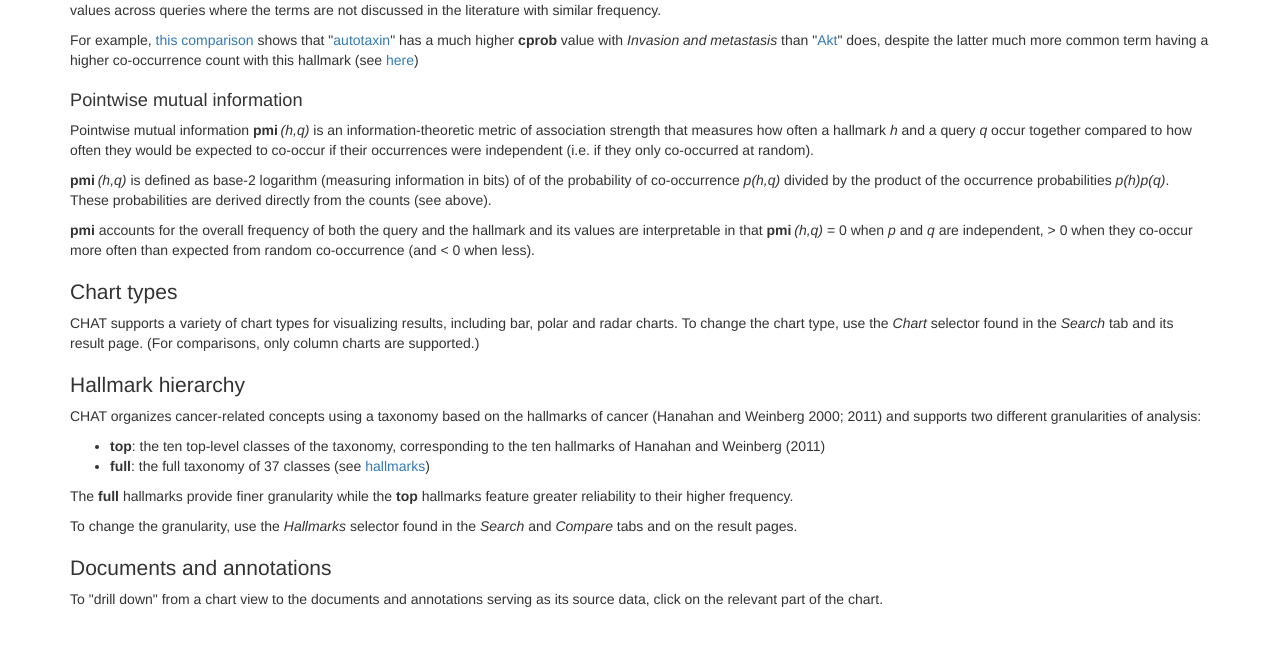
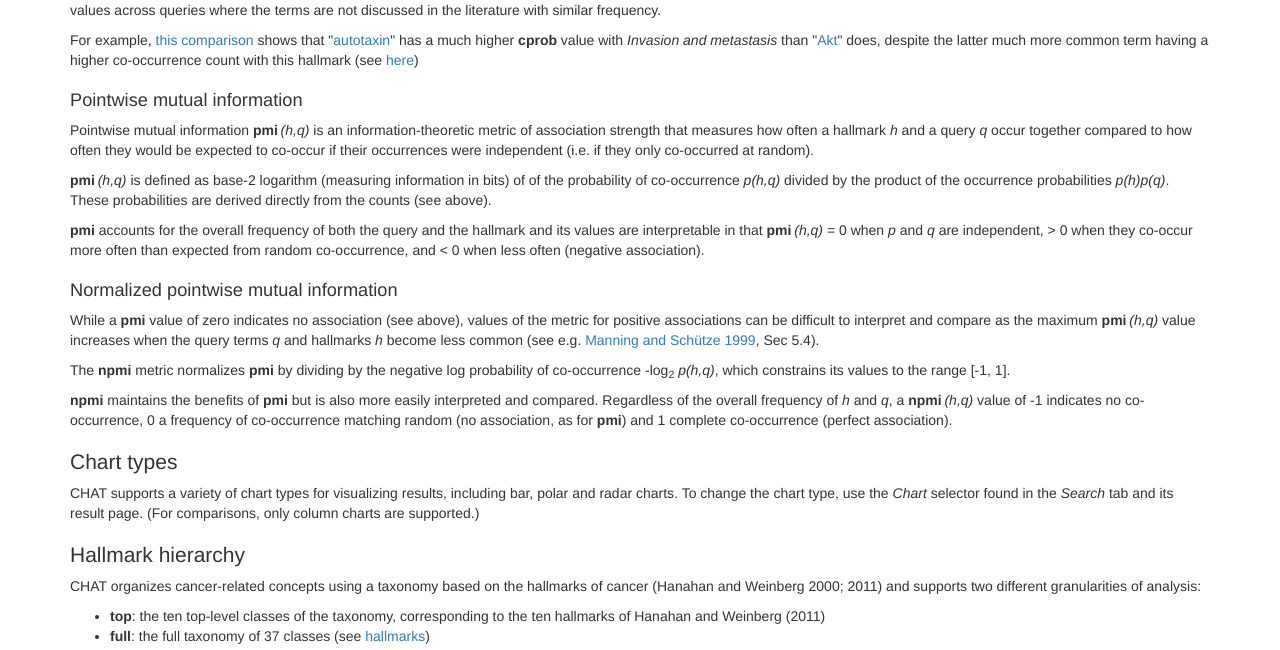
Before and after one commit to cambridgeltl/chat, a Flask app: page /help in a window 1280 px wide. Shown: the part 2438-3088 px from the top of the page. Run offline with Flask 2, Linux system fonts and the light colour scheme; parts of the project's set-up code (start-up, migrations or seed data) failed here and were passed over; some libraries are stand-ins or nearby versions.

Commit message:
Explanation for npmi (#3)

```diff
--- a/chat/templates/help.html
+++ b/chat/templates/help.html
@@ -167,7 +167,34 @@ counts (see above).
 the hallmark and its values are interpretable in that
 <b>pmi</b>&thinsp;<i>(h,q)</i> = 0 when <i>p</i> and <i>q</i> are
 independent, &gt; 0 when they co-occur more often than expected from
-random co-occurrence (and &lt; 0 when less).
+random co-occurrence, and &lt; 0 when less often (negative association).
+</p>
+
+<h3 id="normalized-pointwise-mutual-information">Normalized pointwise mutual information</h3>
+
+<p>
+While a <b>pmi</b> value of zero indicates no association (see above),
+values of the metric for positive associations can be difficult to
+interpret and compare as the maximum <b>pmi</b>&thinsp;<i>(h,q)</i>
+value increases when the query terms <i>q</i> and hallmarks <i>h</i>
+become less common (see e.g.
+<a href="https://nlp.stanford.edu/fsnlp/">Manning and Sch&uuml;tze 1999</a>,
+Sec 5.4).
+</p>
+
+<p>
+The <b>npmi</b> metric normalizes <b>pmi</b> by dividing by the negative
+log probability of co-occurrence -log<sub>2</sub>&nbsp;<i>p(h,q)</i>,
+which constrains its values to the range [-1, 1].
+</p>
+
+<p>
+<b>npmi</b> maintains the benefits of <b>pmi</b> but is also more easily
+interpreted and compared. Regardless of the overall frequency of
+<i>h</i> and <i>q</i>, a <b>npmi</b>&thinsp;<i>(h,q)</i> value of -1
+indicates no co-occurrence, 0 a frequency of co-occurrence matching
+random (no association, as for <b>pmi</b>) and 1 complete co-occurrence
+(perfect association).
 </p>
 
 <h2 id="chart-types">Chart types</h2>
```
